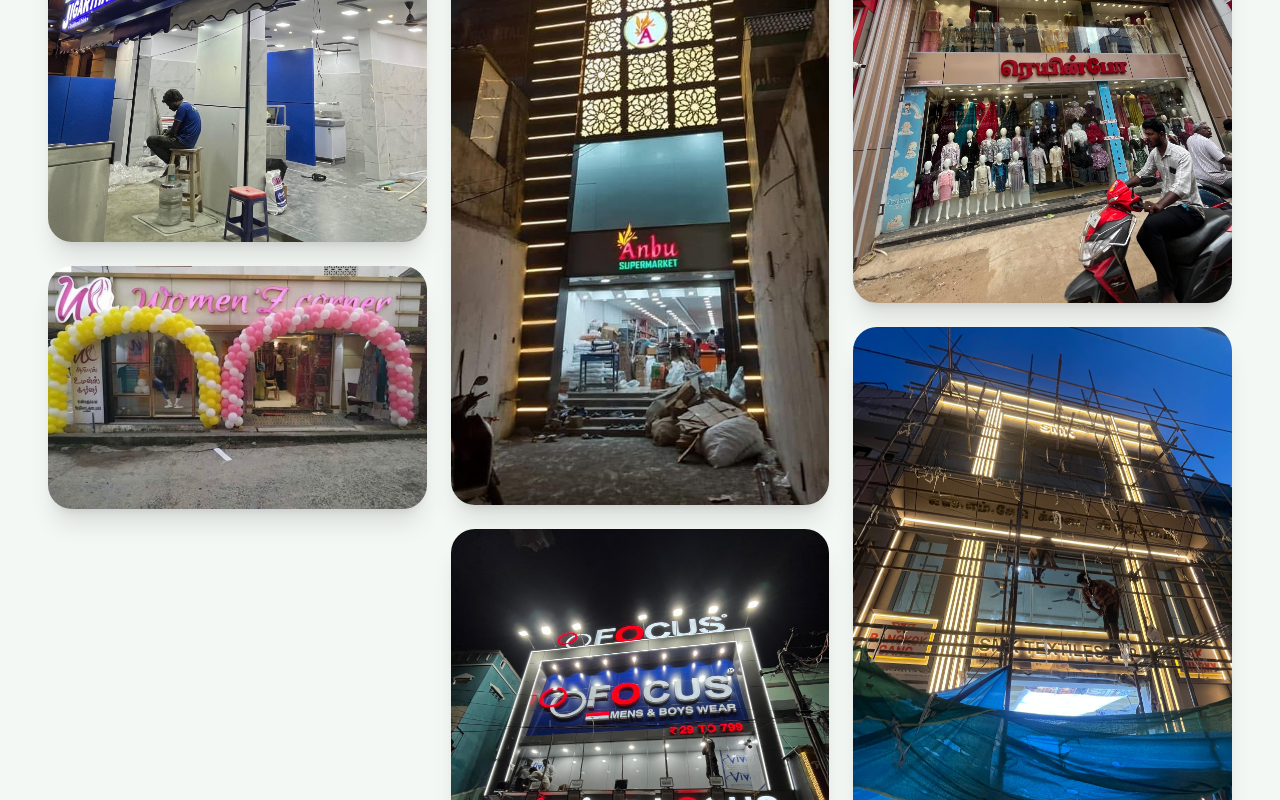
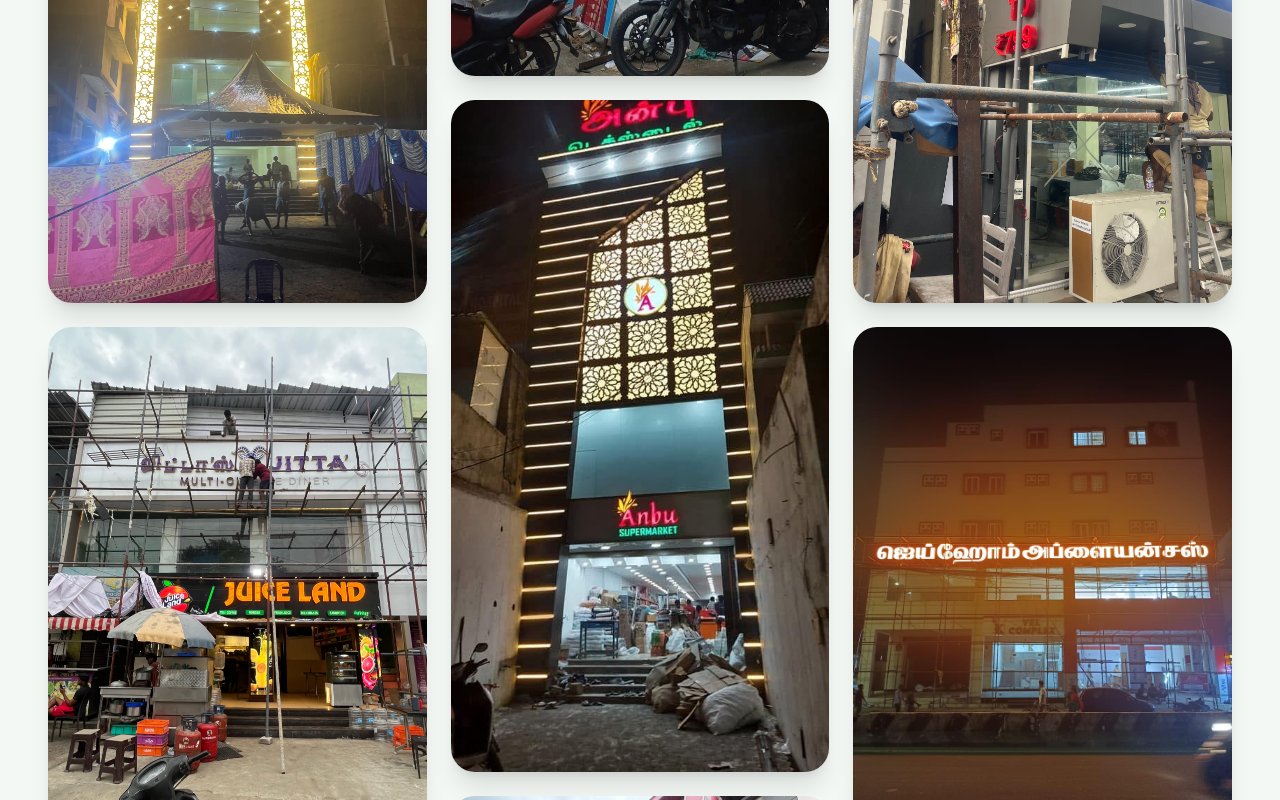
Before and after one commit to fizsee2025/fizsee_design-website, a Next.js app: page /gallery in a window 1280 px wide. Shown: the part 2000-2800 px from the top of the page. Built offline with nearby package versions, Linux system fonts and the light colour scheme.

Commit message:
updated the gallery sectioin works

```diff
--- a/app/gallery/page.tsx
+++ b/app/gallery/page.tsx
@@ -9,19 +9,27 @@
 const galleryImages = [
   "/projects/project1.jpg",
   "/projects/projects1.jpeg",
+  "/projects/ansar1a.jpeg",
+  "/projects/projects4.jpeg",
+  "/projects/jittas.jpeg",
+  "/projects/project2.jpg",
+  "/projects/rainbow.jpeg",
   "/projects/projects2.jpeg",
-  "/projects/project2.jpg",
   "/projects/projects3.jpeg",
   "/projects/project3.jpg",
-  "/projects/projects4.jpeg",
+  "/projects/projects7.jpeg",
   "/projects/projects5.jpeg",
   "/projects/projects6.jpeg",
-  "/projects/projects7.jpeg",
   "/projects/projects8.jpeg",
   "/projects/projects9.jpeg",
+  "/projects/project1b.jpeg",
   "/projects/projects10.jpeg",
   "/projects/projects11.jpeg",
   "/projects/projects12.jpeg",
+  "/projects/project1c.jpeg",
+  "/projects/jai.jpeg",
+  "/projects/zeenath.jpeg",
+  "/projects/jai1b.jpeg",
 ];
 
 const GalleryPage = () => {
```
